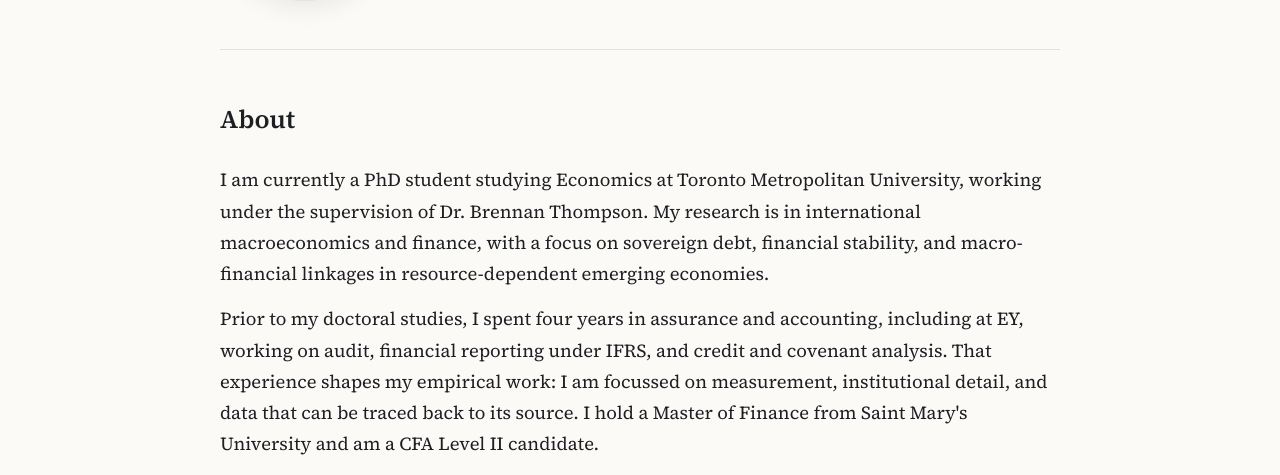
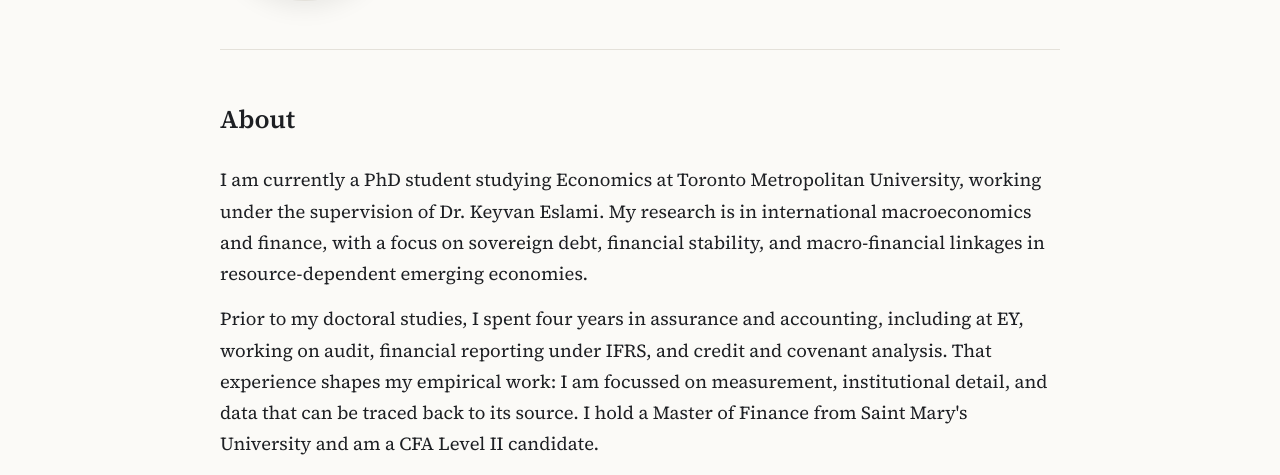
Before and after one commit to Troy-Nadin/troy-nadin.github.io, a plain HTML site: page index.html in a window 1280 px wide. Shown: the part 302-777 px from the top of the page. Drawn offline with Linux system fonts and the light colour scheme.

Commit message:
Update supervisor name in About section

```diff
--- a/index.html
+++ b/index.html
@@ -181,7 +181,7 @@
   <!-- ABOUT -->
   <section id="about">
     <h2>About</h2>
-    <p class="lead">I am currently a PhD student studying Economics at Toronto Metropolitan University, working under the supervision of Dr. Brennan Thompson. My research is in international macroeconomics and finance, with a focus on sovereign debt, financial stability, and macro-financial linkages in resource-dependent emerging economies.</p>
+    <p class="lead">I am currently a PhD student studying Economics at Toronto Metropolitan University, working under the supervision of Dr. Keyvan Eslami. My research is in international macroeconomics and finance, with a focus on sovereign debt, financial stability, and macro-financial linkages in resource-dependent emerging economies.</p>
     <p class="lead">Prior to my doctoral studies, I spent four years in assurance and accounting, including at EY, working on audit, financial reporting under IFRS, and credit and covenant analysis. That experience shapes my empirical work: I am focussed on measurement, institutional detail, and data that can be traced back to its source. I hold a Master of Finance from Saint Mary's University and am a CFA Level II candidate.</p>
     <div class="interests">
       <span class="tag">International Macro-Finance</span>
```
